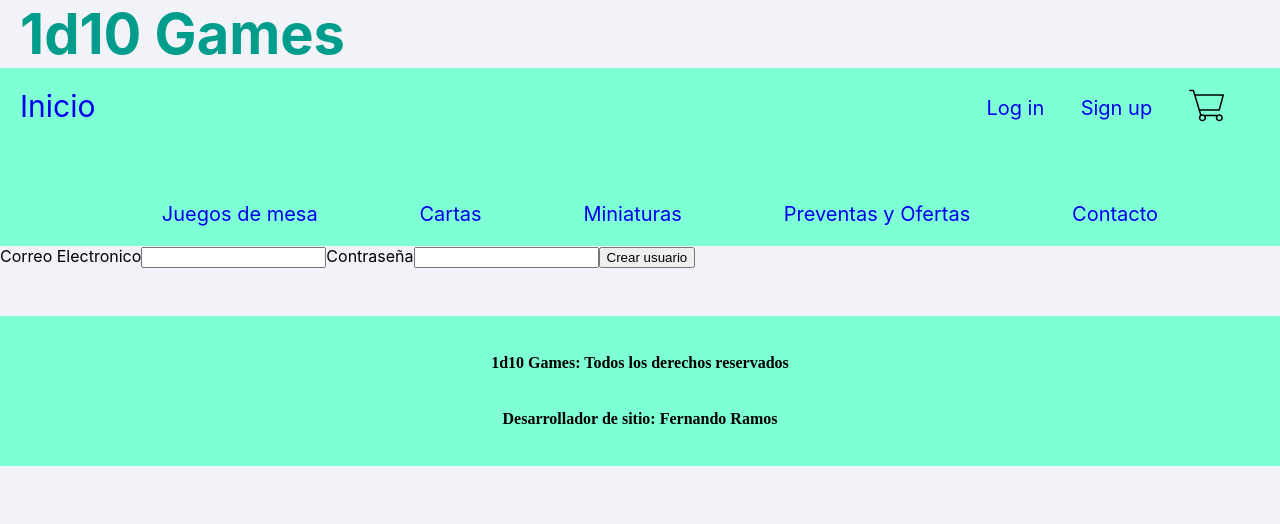
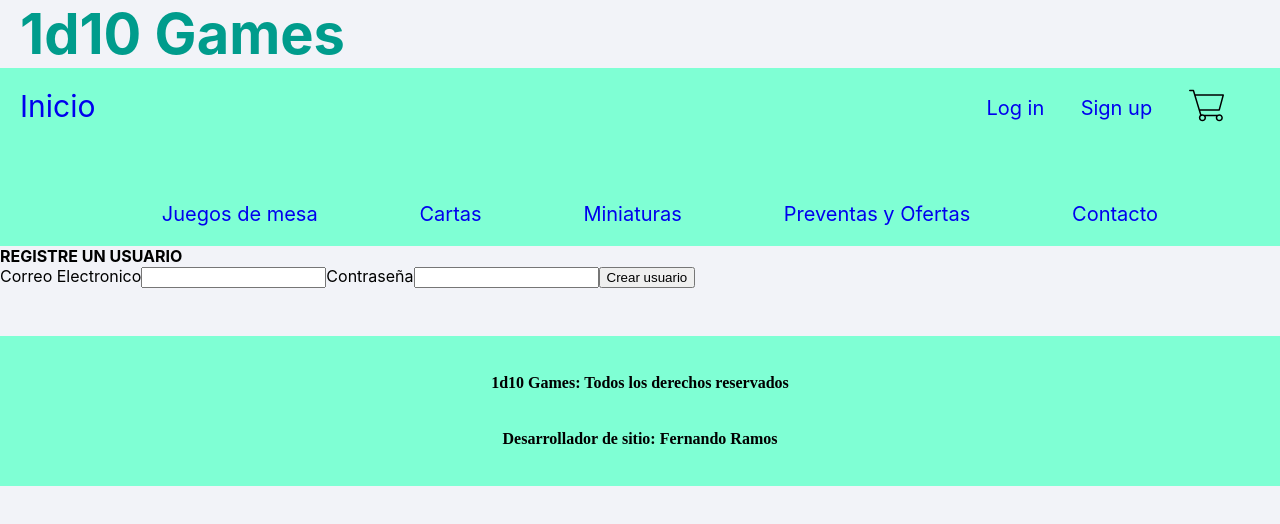
Before and after one commit to Fernando-Andres-Ramos/ProyectoFinal_React, a React (Create React App) app: page /signup in a window 1280 px wide. Shown: the top 524 px of the page. Built offline with nearby package versions, Linux system fonts and the light colour scheme.

Commit message:
componente SignUpForm creado

```diff
--- a/src/App.js
+++ b/src/App.js
@@ -4,7 +4,7 @@ import { NavBar } from './components/NavBar/NavBar';
 import { ItemListContainer } from './containers/ItemListContainer/ItemListCointainer';
 import { ItemDetailContainer } from './containers/ItemDetailContainer/ItemDetailContainer';
 import { CartContainer } from './containers/CartContainer/CartContainer';
-import { Auth } from './components/Auth/Auth';
+import {SignUpForm} from './components/SignUpForm/SignUpForm';
 import Footer from './components/Footer/Footer';
 import {CustomProvider} from './context/cartContext'
 // import { Modal } from './components/Modal/Modal';
@@ -18,7 +18,7 @@ export function App() {
             <Route exact path="/category/:categoryid" element={<ItemListContainer/>}/>
             <Route exact path="/item/:id" element={<ItemDetailContainer/>}/>
             <Route exact path="/cart" element={<CartContainer/>}/>
-            <Route exact path="/signup" element={<Auth/>}></Route>
+            <Route exact path="/signup" element={<SignUpForm />}></Route>
           </Routes>
           <Footer />
       </CustomProvider>
--- a/src/components/Auth/Auth.jsx
+++ b/src/components/SignUpForm/SignUpForm.jsx
@@ -1,12 +1,10 @@
 import React, { useState } from "react"
 import {getAuth, createUserWithEmailAndPassword} from "firebase/auth"
 
-export function Auth (){
+export function SignUpForm (){
 
     const [email,setEmail] = useState(false)
     const [password,setPassword] = useState(false)
-
-
 
     function signUpSubmit (e){
         e.preventDefault()
@@ -22,9 +20,9 @@ export function Auth (){
             });
     }
 
-
     return(
         <>
+            <h4>REGISTRE UN USUARIO</h4>
             <form>
                 <label htmlFor="email">Correo Electronico</label>
                 <input type="text" id="email" onChange={(ev)=>setEmail(ev.target.value)}></input>
```
Also changed, not shown: src/components/SignInForm/SignInForm.jsx (added, +35 -0 lines), src/components/SignInForm/SignInForm.module.css (added), src/components/SignUpForm/SignUpForm.module.css (added).
